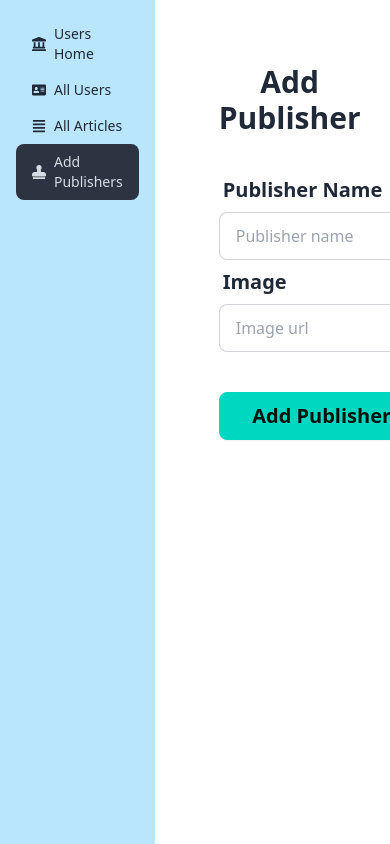
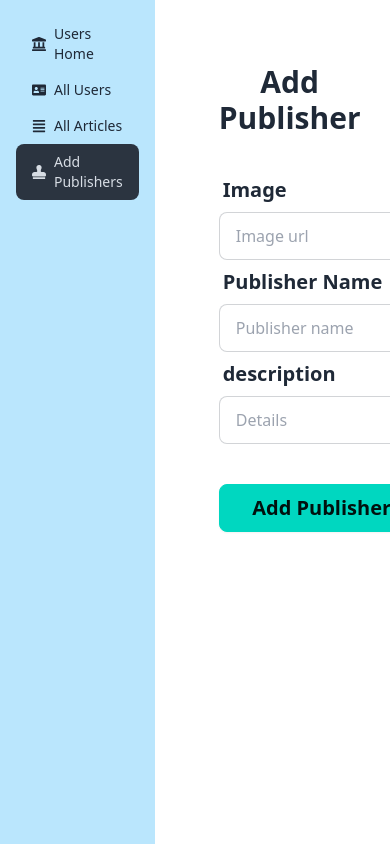
Before and after one commit to Neaz-mq/newspaper-client, a React (Vite) app: page /dashboard/publishers in a window 390 px wide. Shown: the top 844 px of the page. Built offline with nearby package versions, Linux system fonts and the light colour scheme; no server answers.

Commit message:
added publisher form and get data from database

```diff
--- a/src/components/Dashboards/AddPublisher/AddPublisher.jsx
+++ b/src/components/Dashboards/AddPublisher/AddPublisher.jsx
@@ -1,11 +1,69 @@
+import Swal from "sweetalert2";
 
 
 const AddPublisher = () => {
+
+    const handleAddPublisher = event => {
+        event.preventDefault();
+
+
+        const form = event.target;
+
+        const image = form.image.value;
+        const name = form.name.value;
+        const description = form.description.value;
+
+
+
+
+
+        const newPublisher = {  image, name, description,  }
+
+        console.log(newPublisher);
+
+         // send data to the server
+
+         fetch('http://localhost:5000/publishers', {
+            method: 'POST',
+            headers: {
+                'content-type': 'application/json'
+            },
+            body: JSON.stringify(newPublisher)
+        })
+            .then(res => res.json())
+            .then(data => {
+                console.log(data);
+                if (data.insertedId) {
+                    Swal.fire({
+                        title: 'Success!',
+                        text: 'Publisher Added Successfully',
+                        icon: 'success',
+                        confirmButtonText: 'Cool'
+                    })
+                }
+            })
+
+
+    }
+
+
+
     return (
         <div className="p-16">
         <h2 className="text-3xl font-extrabold text-center">Add Publisher</h2>
         <div className='lg:ml-96 -mr-16 mt-8'>
-        <form>
+        <form onSubmit={handleAddPublisher}>
+        <div className="md:flex">
+                <div className="form-control md:w-1/2">
+                    <label className="label">
+                        <span className="label-text text-xl font-semibold">Image</span>
+                    </label>
+                    <label className="input-group">
+
+                        <input type="text" name="image" placeholder="Image url" className="input input-bordered w-full" />
+                    </label>
+                </div>
+            </div>
         <div className="md:flex">
                 <div className="form-control md:w-1/2">
                     <label className="label">
@@ -13,21 +71,23 @@ const AddPublisher = () => {
                     </label>
                     <label className="input-group">
 
-                        <input type="text" name="title" placeholder="Publisher name" className="input input-bordered w-full" />
+                        <input type="text" name="name" placeholder="Publisher name" className="input input-bordered w-full" />
                     </label>
                 </div>
             </div>
+
             <div className="md:flex">
                 <div className="form-control md:w-1/2">
                     <label className="label">
-                        <span className="label-text text-xl font-semibold">Image</span>
+                        <span className="label-text text-xl font-semibold">description</span>
                     </label>
                     <label className="input-group">
 
-                        <input type="text" name="photo" placeholder="Image url" className="input input-bordered w-full" />
+                        <input type="text" name="description" placeholder="Details" className="input input-bordered w-full" />
                     </label>
                 </div>
             </div>
+
 
 
 
--- a/src/components/Publisher/Publisher.jsx
+++ b/src/components/Publisher/Publisher.jsx
@@ -1,7 +1,7 @@
 
 
 const Publisher = ({publisher}) => {
-    const { _id, image, name, description, button} = publisher;
+    const { _id, image, name, description} = publisher;
     return (
         <div className="card card-compact  bg-base-100 shadow-xl">
 
@@ -9,7 +9,7 @@ const Publisher = ({publisher}) => {
        <div className="card-body">
            <h2 className="card-title text-3xl font-semibold ">{name}</h2>
            <p className="text-xl">{description}</p>
-           <button className="btn btn-success">{button}</button>
+
 
        </div>
 
```
